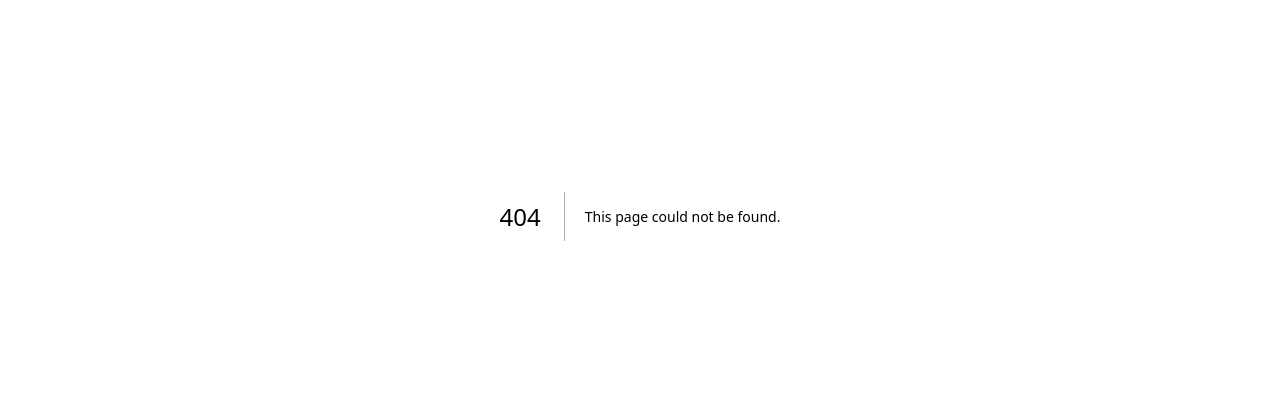
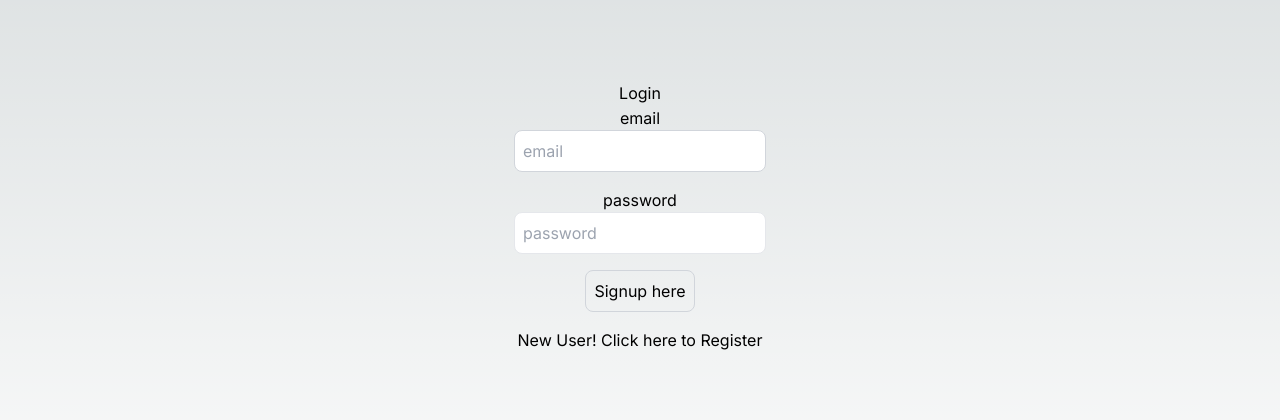
Before and after one commit to OnPaceCoder/Next-Auth, a Next.js app: page /login in a window 1280 px wide. Before the commit this address had no page. Shown: the part 184-604 px from the top of the page. Built offline with nearby package versions, Linux system fonts and the light colour scheme.

Commit message:
Add: Login Page

```diff
--- /dev/null
+++ b/src/app/login/page.tsx
@@ -0,0 +1,50 @@
+"use client";
+import Link from "next/link";
+import React from "react";
+import { useRouter } from "next/navigation";
+import { axios } from "axios";
+
+const page = () => {
+  const [user, setUser] = React.useState({
+    email: "",
+    password: "",
+  });
+
+  const onLogin = async () => {};
+
+  return (
+    <div className="flex flex-col items-center justify-center min-h-screen py-2">
+      <h1>Login</h1>
+      <hr />
+
+      <label htmlFor="email">email</label>
+      <input
+        className="p-2 border border-gray-300 rounded-lg mb-4 focus:outline-none focus:border-gray-600"
+        type="text"
+        id="email"
+        value={user.email}
+        onChange={(e) => setUser({ ...user, email: e.target.value })}
+        placeholder="email"
+      />
+      <label htmlFor="password">password</label>
+      <input
+        className="p-2 border fborder-gray-300 rounded-lg mb-4 focus:outline-none focus:border-gray-600"
+        type="text"
+        id="password"
+        value={user.password}
+        onChange={(e) => setUser({ ...user, password: e.target.value })}
+        placeholder="password"
+      />
+
+      <button
+        onClick={onLogin}
+        className="p-2 border border-gray-300 rounded-lg mb-4 focus:outline-none focus:border-gray-600"
+      >
+        Signup here
+      </button>
+      <Link href={"/signup"}>New User! Click here to Register </Link>
+    </div>
+  );
+};
+
+export default page;
```
